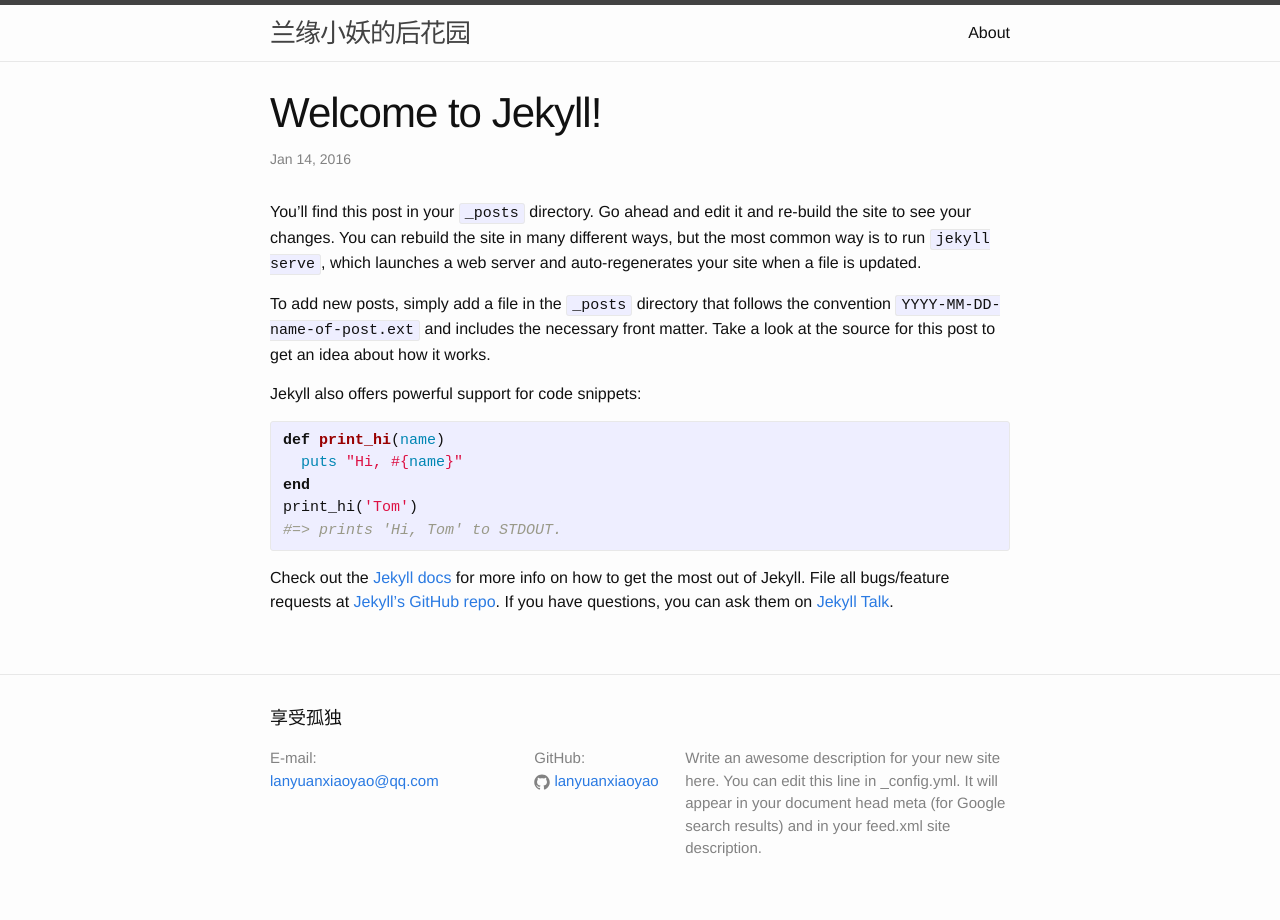
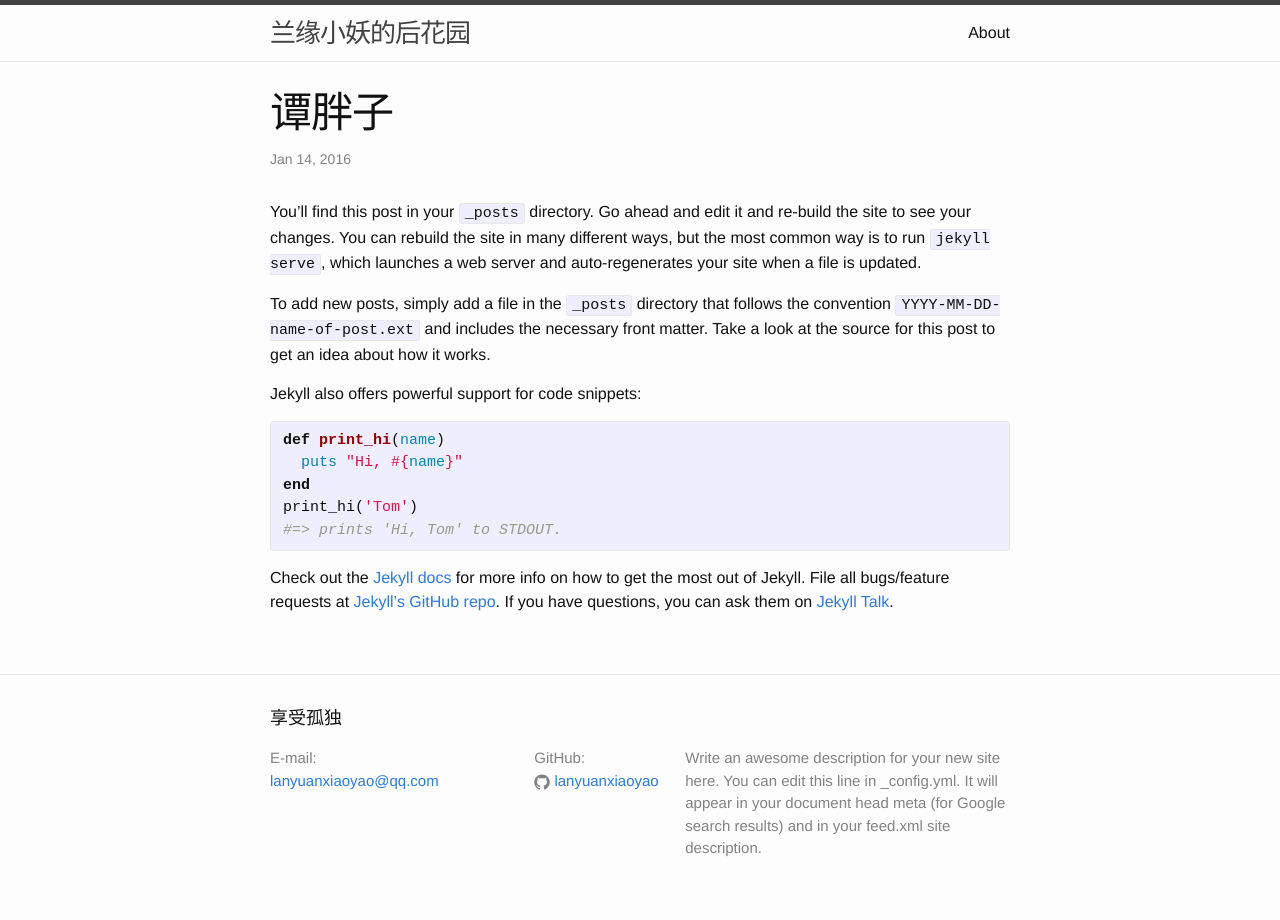
Before and after one commit to lanyuanxiaoyao/lanyuanxiaoyao.github.io, a Jekyll site: the page built from _posts/2016-01-14-welcome-to-jekyll.markdown, in a window 1280 px wide. Built offline with Jekyll 4.4.1, drawn with Linux system fonts in a browser that asks for light colours.

Commit message:
2016.1.15

```diff
--- a/_posts/2016-01-14-welcome-to-jekyll.markdown
+++ b/_posts/2016-01-14-welcome-to-jekyll.markdown
@@ -1,6 +1,6 @@
 ---
 layout: post
-title:  "Welcome to Jekyll!"
+title:  "谭胖子"
 date:   2016-01-14 21:50:38 +0800
 categories: jekyll update
 ---
```
